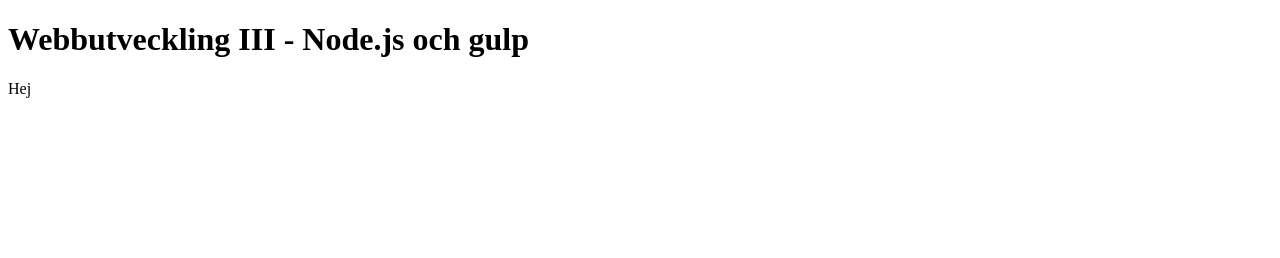
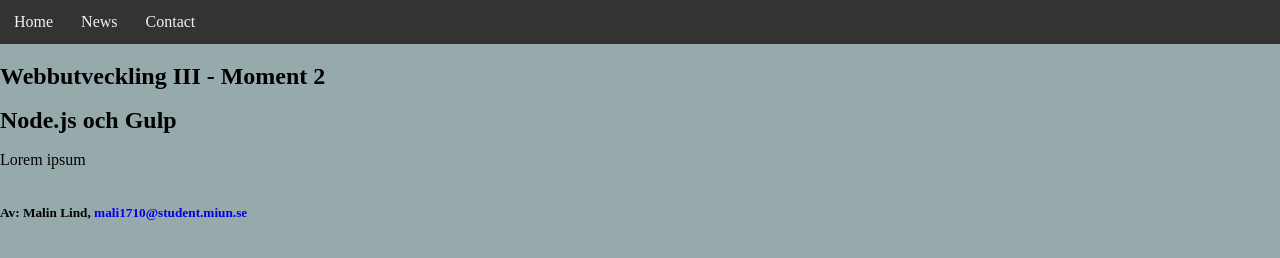
Before and after one commit to mali1710/Moment2, a website: page src/index.html in a window 1280 px wide. Shown: the top 258 px of the page. Drawn offline with Linux system fonts and the light colour scheme; files that its build step writes are made by us from their sources.

Commit message:
vrsion 2

```diff
--- a/package.json
+++ b/package.json
@@ -10,7 +10,9 @@
   "license": "ISC",
   "devDependencies": {
     "gulp": "^3.9.1",
+    "gulp-clean-css": "^3.10.0",
     "gulp-concat": "^2.6.1",
+    "gulp-concat-css": "^3.1.0",
     "gulp-uglify": "^3.0.1",
     "gulp-watch": "^5.0.1"
   }
--- /dev/null
+++ b/src/css/reset.css
@@ -0,0 +1,50 @@
+/* http://meyerweb.com/eric/tools/css/reset/
+   v2.0 | 20110126
+   License: none (public domain)
+*/
+
+html, body, div, span, applet, object, iframe,
+pre,abbr, acronym, address, big, cite, code,
+del, dfn, em, img, ins, kbd, q, s, samp,
+small, strike, strong, sub, sup, tt, var,
+b, u, i, center,
+dl, dt, dd, ol, ul, li,
+fieldset, form, label, legend,
+table, caption, tbody, tfoot, thead, tr, th, td,
+article, aside, canvas, details, embed,
+figure, figcaption, footer, header, hgroup,
+menu, nav, output, ruby, section, summary,
+time, mark, audio, video {
+	margin: 0;
+	padding: 0;
+	border: 0;
+	font-size: 100%;
+	font: inherit;
+	vertical-align: baseline;
+}
+/* HTML5 display-role reset for older browsers */
+article, aside, details, figcaption, figure,
+footer, header, hgroup, menu, nav, section {
+	display: block;
+}
+body {
+	line-height: 1;
+}
+ol, ul {
+	list-style: none;
+}
+blockquote, q {
+	quotes: none;
+}
+blockquote:before, blockquote:after,
+q:before, q:after {
+	content: '';
+	content: none;
+}
+table {
+	border-collapse: collapse;
+	border-spacing: 0;
+}
+a{
+	text-decoration: none;
+}
--- /dev/null
+++ b/src/css/style.css
@@ -0,0 +1,41 @@
+body{
+    background-color: #97aaab;
+    display: flex;
+    flex-direction: column;
+    height: 220vh;
+
+}
+
+/*Navigation*/
+/* Style the navbar */
+#navbar {
+    overflow: hidden;
+    background-color: #333;
+  }
+
+  /* Navbar links */
+  #navbar a {
+    float: left;
+    display: block;
+    color: #f2f2f2;
+    text-align: center;
+    padding: 14px;
+    text-decoration: none;
+  }
+
+  /* Page content */
+  .content {
+    padding: 16px;
+  }
+
+  /* The sticky class is added to the navbar with JS when it reaches its scroll position */
+  .sticky {
+    position: fixed;
+    top: 0;
+    width: 100%;
+  }
+
+  /* Add some top padding to the page content to prevent sudden quick movement (as the navigation bar gets a new position at the top of the page (position:fixed and top:0) */
+  .sticky + .content {
+    padding-top: 60px;
+  }
--- a/src/index.html
+++ b/src/index.html
@@ -4,10 +4,29 @@
     <meta charset="UTF-8">
     <meta name="viewport" content="width=device-width, initial-scale=1.0">
     <meta http-equiv="X-UA-Compatible" content="ie=edge">
+    <script src="js/main.js"></script>
+    <link rel="stylesheet" href="css/main.min.css">
+    <link rel="stylesheet" href="https://use.fontawesome.com/releases/v5.3.1/css/all.css" integrity="sha384-mzrmE5qonljUremFsqc01SB46JvROS7bZs3IO2EmfFsd15uHvIt+Y8vEf7N7fWAU" crossorigin="anonymous">
     <title>WebbIII - nodejs</title>
 </head>
 <body>
-    <h1>Webbutveckling III - Node.js och gulp</h1>
-    <p>Hej</p>
+    <div id="navbar">
+                <a href="#home">Home</a>
+                <a href="#news">News</a>
+                <a href="#contact">Contact</a>
+    </div>
+
+    <section>
+    <div id="first">
+        <h1>Webbutveckling III - Moment 2</h1>
+        <h2>Node.js och Gulp</h2>
+        <p>Lorem ipsum</p>
+    </div>
+
+    </section>
+
+    <footer>
+        <h5>Av: Malin Lind,  <a href="mailto:mali1710@student.miun.se">mali1710@student.miun.se</a></h5>
+    </footer>
 </body>
 </html>
--- /dev/null
+++ b/src/js/main.js
@@ -0,0 +1,17 @@
+// When the user scrolls the page, execute myFunction
+window.onscroll = function() {myFunction()};
+
+// Get the navbar
+var navbar = document.getElementById("navbar");
+
+// Get the offset position of the navbar
+var sticky = navbar.offsetTop;
+
+// Add the sticky class to the navbar when you reach its scroll position. Remove "sticky" when you leave the scroll position
+function myFunction() {
+  if (window.pageYOffset >= sticky) {
+    navbar.classList.add("sticky")
+  } else {
+    navbar.classList.remove("sticky");
+  }
+}
```
Also changed, not shown: gulpfile.js (+16 -2 lines), 1 other file.
